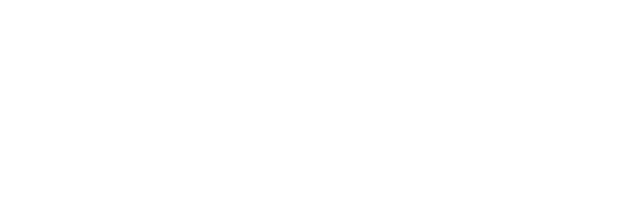
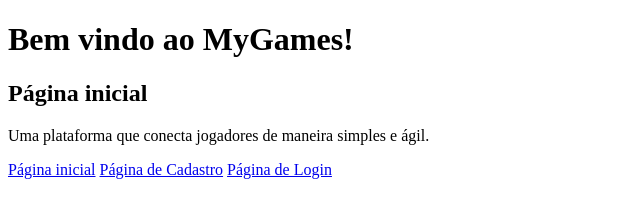
Before and after one commit to heitordornelasa-del/projeto-my-games, a plain HTML site: page index.html in a window 1280 px wide. Shown: the whole page, without its empty margins (0-640 px from the left). Drawn offline with Linux system fonts and the light colour scheme.

Commit message:
feat: adiciona navegacao na pagina inicial

```diff
--- a/index.html
+++ b/index.html
@@ -1,11 +1,33 @@
 <!DOCTYPE html>
 <html lang="pt-BR">
+
 <head>
     <meta charset="UTF-8">
     <meta name="viewport" content="width=device-width, initial-scale=1.0">
     <title>MyGames</title>
 </head>
+
 <body>
+    <header class="cabecalho">
+        <h1>Bem vindo ao MyGames!</h1>
+        <h2>Página inicial</h2>
+        <p>Uma plataforma que conecta jogadores de maneira simples e ágil.</p>
+        <nav>
+            <a href="#cabecalho">Página inicial</a>
+            <a href="cadastro.html">Página de Cadastro</a>
+            <a href="login.html">Página de Login</a>
+        </nav>
+    </header>
+    <main>
 
+
+
+    </main>
+
+    <footer>
+
+
+    </footer>
 </body>
+
 </html>
```
